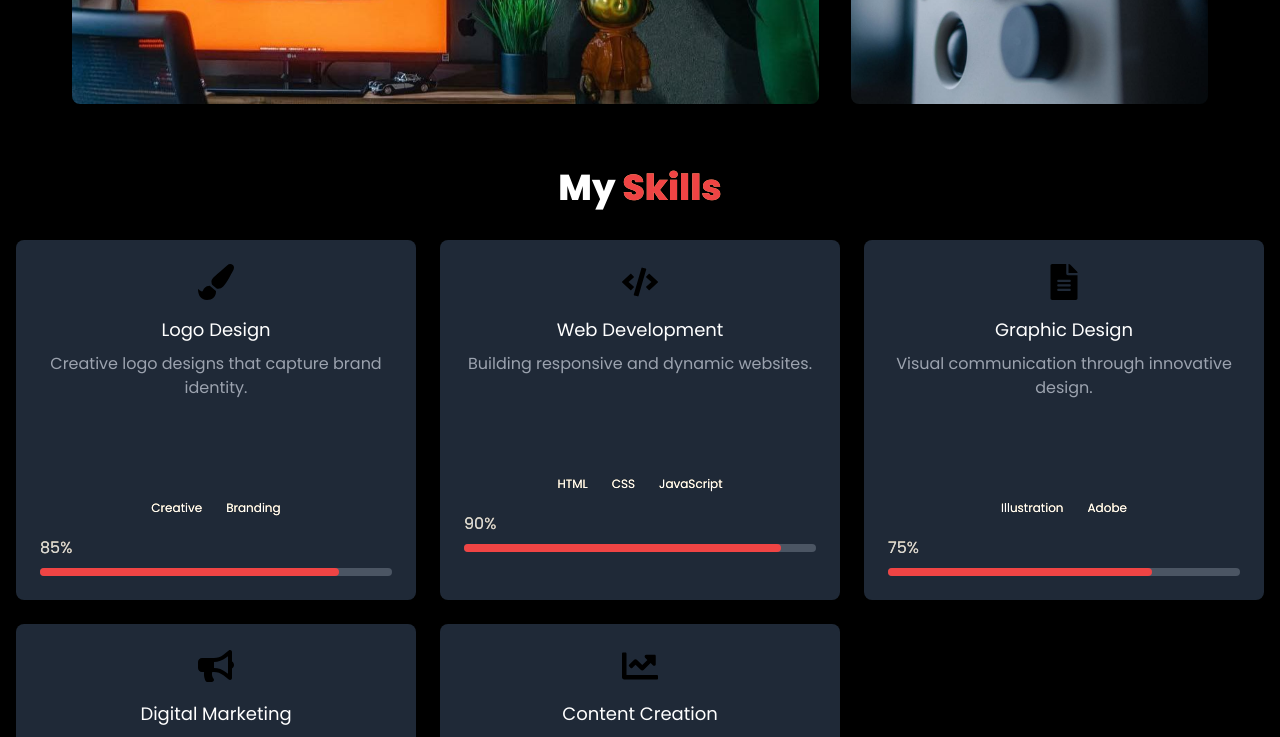
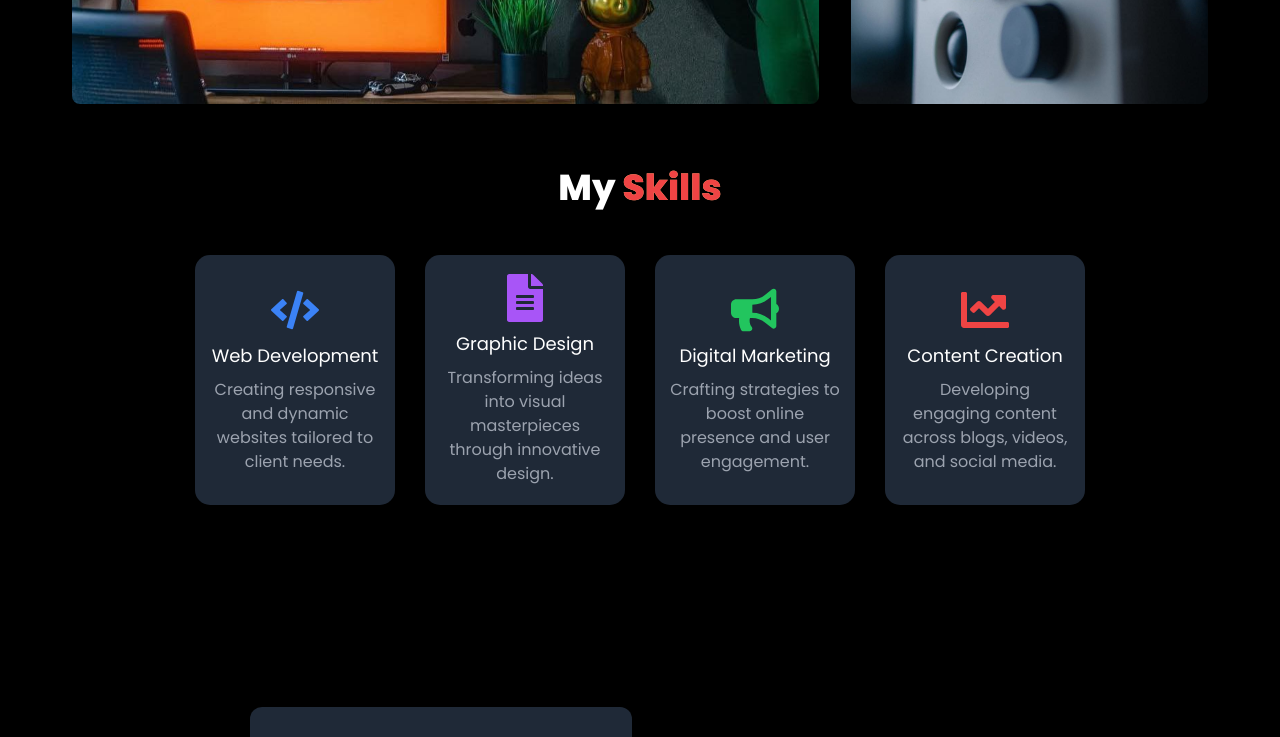
Before and after one commit to FetuTechTamer/My-personal-portfolio, a React (Create React App) app: page / in a window 1280 px wide. Shown: the part 2000-2737 px from the top of the page. Built offline with nearby package versions, Linux system fonts and the light colour scheme; the HTML template or start-up script is replaced by a standard one.

Commit message:
updated commit

```diff
--- a/src/components/Portfolio.jsx
+++ b/src/components/Portfolio.jsx
@@ -1,42 +1,55 @@
 import React from 'react';
-import { FaPaintBrush, FaCode, FaChartLine, FaBullhorn, FaFileAlt } from 'react-icons/fa';
+import { FaCode, FaFileAlt, FaBullhorn, FaChartLine } from 'react-icons/fa';
+
+const ExperienceCard = ({ experience, theme }) => {
+    return (
+        <div className={`portfolio-card ${theme === 'light' ? 'bg-gray-200' : 'bg-gray-800'} shadow-lg cursor-pointer`}>
+            <div className="portfolio-card-inner">
+                <div className="portfolio-card-front">
+                    <div className="flex items-center justify-center mb-2">
+                        {experience.icon}
+                    </div>
+                    <h3 className={`${theme === 'light' ? 'text-gray-900' : 'text-white'} text-lg text-center`}>
+                        {experience.company}
+                    </h3>
+                    <p className={`${theme === 'light' ? 'text-gray-700' : 'text-gray-400'} text-center mt-2`}>
+                        {experience.description}
+                    </p>
+                </div>
+                <div className="portfolio-card-back">
+                    <h4 className="text-red-500 font-bold">Learn More</h4>
+                    <p className={`${theme === 'light' ? 'text-gray-900' : 'text-gray-300'}`}>Skills: {experience.tags.join(', ')}</p>
+                </div>
+            </div>
+        </div>
+    );
+};
 
 const Portfolio = ({ theme }) => {
     const experiences = [
         {
-            company: "Logo Design",
-            description: "Creative logo designs that capture brand identity.",
-            tags: ["Creative", "Branding"],
-            icon: <FaPaintBrush className="text-4xl" />,
-            percentage: 85,
-        },
-        {
             company: "Web Development",
-            description: "Building responsive and dynamic websites.",
+            description: "Creating responsive and dynamic websites tailored to client needs.",
             tags: ["HTML", "CSS", "JavaScript"],
-            icon: <FaCode className="text-4xl" />,
-            percentage: 90,
+            icon: <FaCode className="text-5xl text-blue-500" />,
         },
         {
             company: "Graphic Design",
-            description: "Visual communication through innovative design.",
-            tags: ["Illustration", "Adobe"],
-            icon: <FaFileAlt className="text-4xl" />,
-            percentage: 75,
+            description: "Transforming ideas into visual masterpieces through innovative design.",
+            tags: ["Illustration", "Adobe Suite"],
+            icon: <FaFileAlt className="text-5xl text-purple-500" />,
         },
         {
             company: "Digital Marketing",
-            description: "Strategies to enhance online presence and engagement.",
-            tags: ["Social Media", "Campaigns"],
-            icon: <FaBullhorn className="text-4xl" />,
-            percentage: 70,
+            description: "Crafting strategies to boost online presence and user engagement.",
+            tags: ["Social Media", "SEO", "Content Strategy"],
+            icon: <FaBullhorn className="text-5xl text-green-500" />,
         },
         {
             company: "Content Creation",
-            description: "Producing engaging content across various platforms.",
-            tags: ["Blogging", "Video"],
-            icon: <FaChartLine className="text-4xl" />,
-            percentage: 88,
+            description: "Developing engaging content across blogs, videos, and social media.",
+            tags: ["Blogging", "Video Production", "Social Media"],
+            icon: <FaChartLine className="text-5xl text-red-500" />,
         },
     ];
 
@@ -45,19 +58,40 @@ const Portfolio = ({ theme }) => {
             <style>
                 {`
                     .portfolio-card {
+                        width: 200px; /* Card width */
+                        height: 250px; /* Card height */
                         transition: transform 0.3s, box-shadow 0.3s;
                         perspective: 1000px; /* Enable 3D perspective */
+                        margin: 15px; /* Space between cards */
+                        border-radius: 15px; /* Rounded corners */
                     }
-                    .portfolio-card:hover {
-                        transform: scale(1.05) rotateY(5deg); /* Scale and slight rotation on hover */
-                        box-shadow: 0 10px 30px rgba(0, 0, 0, 0.3);
+                    .portfolio-card-inner {
+                        position: relative;
+                        width: 100%;
+                        height: 100%;
+                        transition: transform 0.3s;
+                        transform-style: preserve-3d; /* Preserve 3D */
+                        border-radius: 15px; /* Match inner card with outer */
                     }
-                    .hover-details {
-                        opacity: 0;
-                        transition: opacity 0.3s;
+                    .portfolio-card:hover .portfolio-card-inner {
+                        transform: rotateY(180deg); /* Flip on hover */
                     }
-                    .portfolio-card:hover .hover-details {
-                        opacity: 1; /* Show details on hover */
+                    .portfolio-card-front, .portfolio-card-back {
+                        position: absolute;
+                        width: 100%;
+                        height: 100%;
+                        backface-visibility: hidden; /* Hide back when facing front */
+                        display: flex;
+                        flex-direction: column;
+                        align-items: center;
+                        justify-content: center;
+                        padding: 15px; /* Increased padding */
+                        border-radius: 15px; /* Match corners */
+                    }
+                    .portfolio-card-back {
+                        transform: rotateY(180deg); /* Rotate back side */
+                        background-color: ${theme === 'light' ? '#f9f9f9' : '#333'}; /* Back side color */
+                        color: ${theme === 'light' ? '#333' : '#fff'}; /* Text color */
                     }
                 `}
             </style>
@@ -65,45 +99,9 @@ const Portfolio = ({ theme }) => {
             <h2 className={`mb-8 text-4xl ${theme === 'light' ? 'text-gray-900' : 'text-white'} text-center font-bold`}>
                 My <span className="text-red-500">Skills</span>
             </h2>
-            <div className="grid grid-cols-1 sm:grid-cols-2 lg:grid-cols-3 gap-6 px-4">
+            <div className="flex justify-center flex-wrap">
                 {experiences.map((experience, index) => (
-                    <div
-                        key={index}
-                        className={`portfolio-card ${theme === 'light' ? 'bg-gray-200' : 'bg-gray-800'} p-6 rounded-lg shadow-lg cursor-pointer relative overflow-hidden`}
-                    >
-                        <div className="flex items-center justify-center mb-4">
-                            {experience.icon}
-                        </div>
-                        <h3 className={`${theme === 'light' ? 'text-gray-900' : 'text-white'} text-lg text-center`}>
-                            {experience.company}
-                        </h3>
-                        <p className={`${theme === 'light' ? 'text-gray-700' : 'text-gray-400'} text-center mt-2`}>
-                            {experience.description}
-                        </p>
-                        <div className="hover-details text-center mt-4">
-                            <h4 className="text-red-500 font-bold">Learn More</h4>
-                            <p className={`${theme === 'light' ? 'text-gray-900' : 'text-gray-300'}`}>Skills: {experience.tags.join(', ')}</p>
-                            <p className={`${theme === 'light' ? 'text-gray-900' : 'text-gray-300'}`}>Proficiency: {experience.percentage}%</p>
-                        </div>
-                        <div className="flex justify-center space-x-2 mt-2">
-                            {experience.tags.map((tag, i) => (
-                                <span key={i} className={`text-xs px-2 py-1 rounded-full ${theme === 'light' ? 'bg-red-500 text-white' : 'bg-red-500 text-white'}`}>
-                                    {tag}
-                                </span>
-                            ))}
-                        </div>
-                        <div className="mt-4">
-                            <div className="flex justify-between">
-                                <span className={`${theme === 'light' ? 'text-gray-900' : 'text-gray-300'}`}>{experience.percentage}%</span>
-                            </div>
-                            <div className="w-full bg-gray-600 rounded-full h-2 mt-2">
-                                <div
-                                    className="bg-red-500 h-2 rounded-full"
-                                    style={{ width: `${experience.percentage}%` }}
-                                ></div>
-                            </div>
-                        </div>
-                    </div>
+                    <ExperienceCard key={index} experience={experience} theme={theme} />
                 ))}
             </div>
         </div>
```
